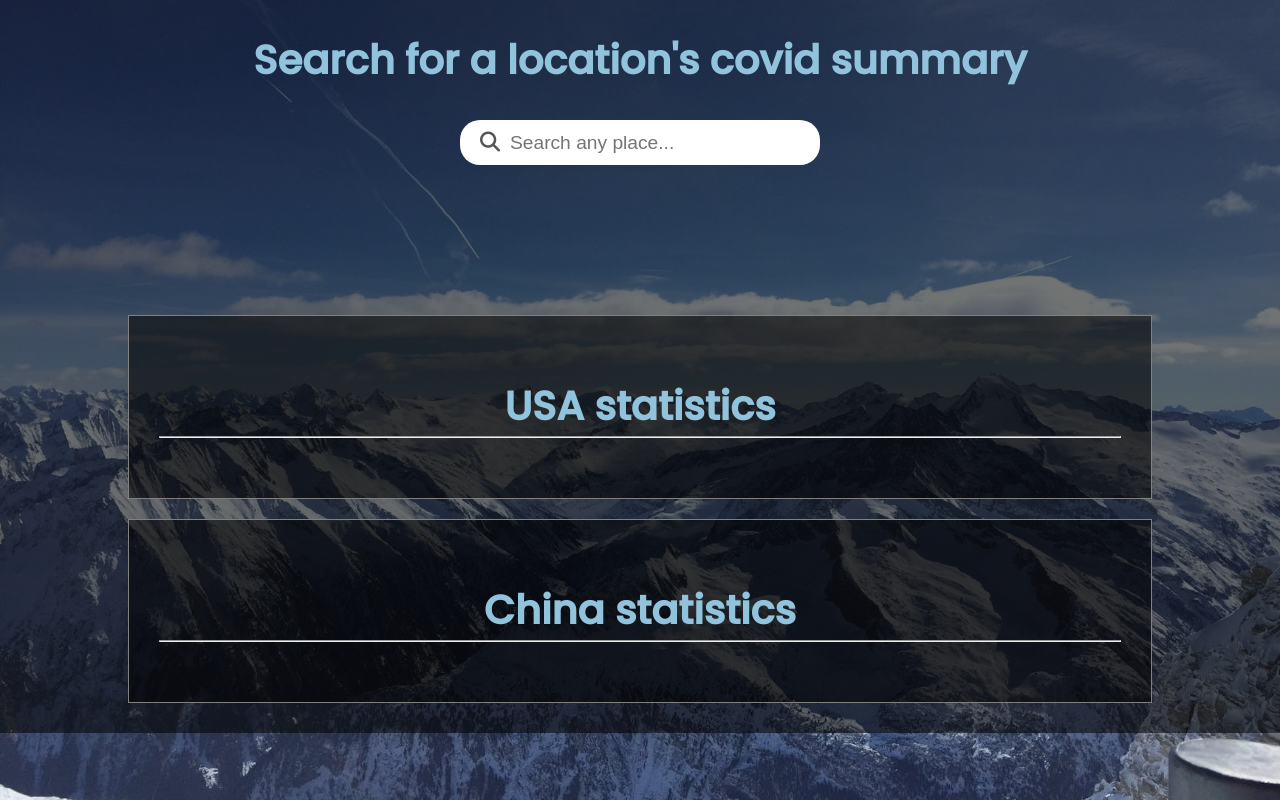
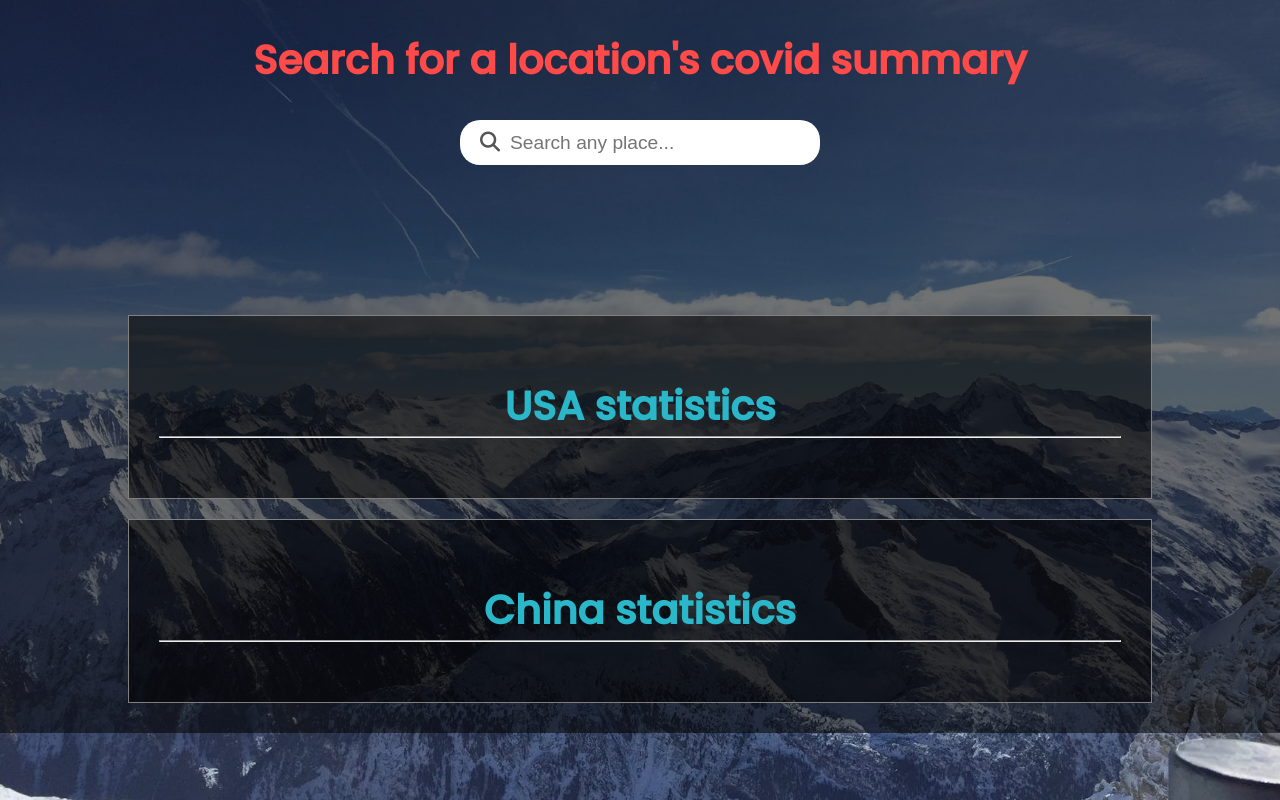
Before and after one commit to nacho185/covid-search, a plain HTML site: page index.html in a window 1280 px wide. Drawn offline with Linux system fonts and the light colour scheme; no server answers.

Commit message:
🎨🎨added color scheme
Added a color scheme and changed scrollbar to a custom one

```diff
--- a/css/style.css
+++ b/css/style.css
@@ -23,17 +23,41 @@ body {
 }
 h1 {
   font-size: 2.5rem;
-  color: #91C3DC;
+  color: #fe4a49;
 }
 p {
   font-size: 1.6rem;
 }
 /*end global*/
+/*scrollbar*/
+/* width */
+::-webkit-scrollbar {
+  width: 10px;
+}
+
+/* Track */
+::-webkit-scrollbar-track {
+  background: #f1f1f1;
+}
+
+/* Handle */
+::-webkit-scrollbar-thumb {
+  background: #fe4a49;
+  border-radius: 10px;
+}
+/*end scrollbar*/
 /*usa-corona-virus-container*/
 .usa-corona-virus-container {
   border: 1px solid gray;
   padding: 60px 30px;
   background: linear-gradient(rgba(0, 0, 0, 0.55), rgba(0, 0, 0, 0.55));
+}
+.title-for-div-2 {
+  color: #fe4a49;
+}
+.title-for-div-1,
+.title-for-div-3 {
+  color: #2ab7ca;
 }
 .search-corona-virus-container {
   border: 1px solid gray;
@@ -48,7 +72,6 @@ p {
   background: linear-gradient(rgba(0, 0, 0, 0.55), rgba(0, 0, 0, 0.55));
 }
 
-
 .search {
   position: relative;
   top: 30px;
@@ -57,7 +80,7 @@ p {
   background-color: #fff;
   border: none;
   color: #555;
-  padding:0 10px;
+  padding: 0 10px;
   text-align: center;
   text-decoration: none;
   display: inline-block;
@@ -67,12 +90,11 @@ p {
 /*end usa-corona-virus-container*/
 /*start search-container*/
 
-.header-wrapper{
+.header-wrapper {
   display: grid;
   grid-template-columns: 1fr;
   gap: 60px;
   align-items: center;
-
 }
 .search-container {
   background-color: #fff;
@@ -89,7 +111,7 @@ p {
   font-size: 1.2rem;
   border: none;
 }
-.search-container input:focus{
+.search-container input:focus {
   outline: none;
 }
 /*end search-container*/
```
Also changed, not shown: index.html (+4 -3 lines).
